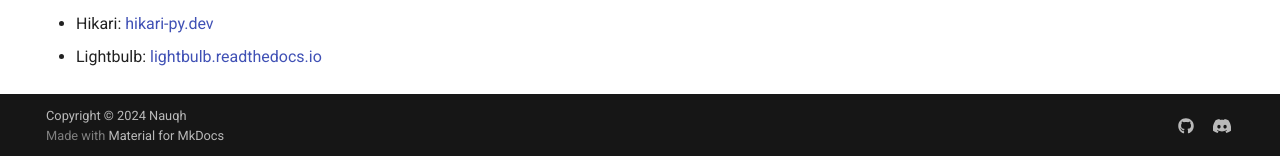
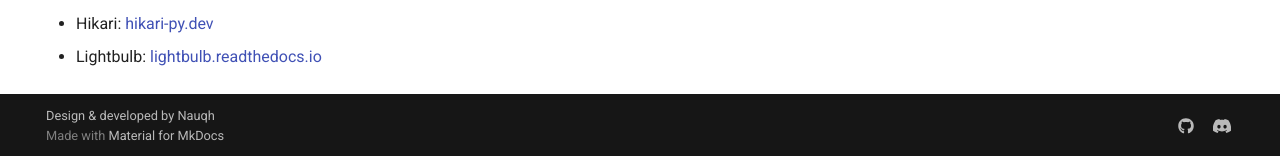
Before and after one commit to nauqh/teodocs, an MkDocs documentation site: the page built from docs/index.md, in a window 1280 px wide and 900 px high, scrolled down 1209 px. Shown: the part 741-897 px from the top of the window. Built offline with MkDocs 1.6.1 and Material for MkDocs 9.7.7, drawn with Linux system fonts in a browser that asks for light colours; comment, search, counter and statistics services are not loaded.

```diff
--- a/mkdocs.yml
+++ b/mkdocs.yml
@@ -51,4 +51,4 @@
                 format: !!python/name:pymdownx.superfences.fence_code_format
 
 copyright: |
-    Copyright &copy; 2024 <a href="https://github.com/nauqh"  target="_blank">Nauqh</a>
+    Design & developed by <a href="https://github.com/nauqh"  target="_blank">Nauqh</a>
```
